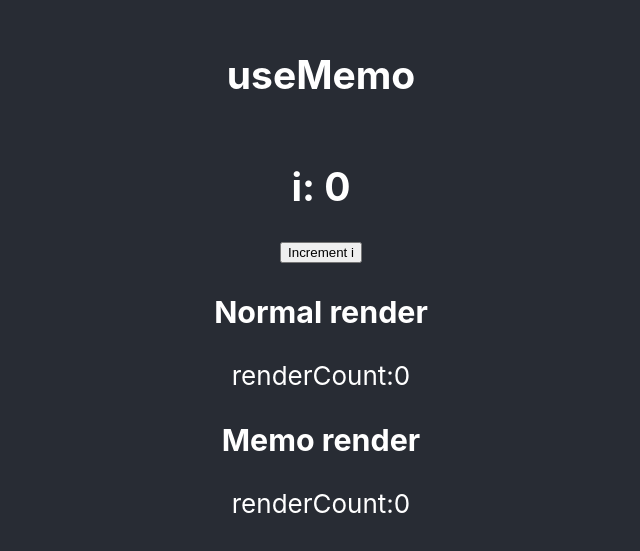
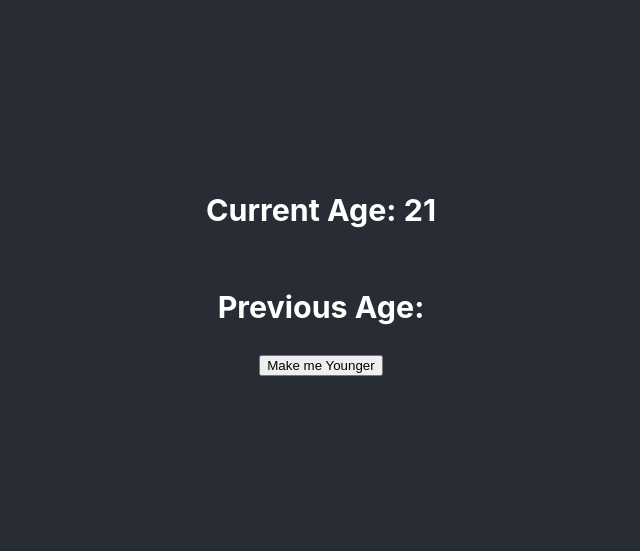
Before and after one commit to Gbenro/ReactHooks, a React (Create React App) app: page / in a window 1280 px wide. Shown: the part 131-682 px from the top of the page, without its empty margins (319-959 px from the left). Built offline with nearby package versions, Linux system fonts and the light colour scheme.

Commit message:
custom hooks : usePrevious

```diff
--- a/src/App.js
+++ b/src/App.js
@@ -1,26 +1,20 @@
 import "./App.scss";
-import React, { useState, useMemo } from "react";
-import Child from "./components/child";
+import React, { useState } from "react";
+import usePrevious from "./hooks/usePrevious";
+
 function App() {
-  const [i, setI] = useState(0);
+  const [age, setAge] = useState(21);
+  const previousAge = usePrevious(age);
 
   function onClickHandle() {
-    setI(i + 1);
+    setAge(age - 1);
   }
-
-  const memoChild = useMemo(() => {
-    return <Child />;
-  }, [i]);
   return (
     <div className="App">
       <header className="App-header">
-        <h2>useMemo</h2>
-        <h2>i: {i}</h2>
-        <button onClick={onClickHandle}>Increment i</button>
-        <h3>Normal render</h3>
-        <Child />
-        <h3>Memo render</h3>
-        {memoChild}
+        <h3>Current Age: {age}</h3>
+        <h3>Previous Age: {previousAge}</h3>
+        <button onClick={onClickHandle}>Make me Younger</button>
       </header>
     </div>
   );
--- /dev/null
+++ b/src/hooks/usePrevious.js
@@ -0,0 +1,12 @@
+import { useEffect, useRef } from "react";
+
+function usePrevious(value) {
+  const ref = useRef(null);
+
+  useEffect(() => {
+    ref.current = value;
+  });
+  return ref.current;
+}
+
+export default usePrevious;
```
